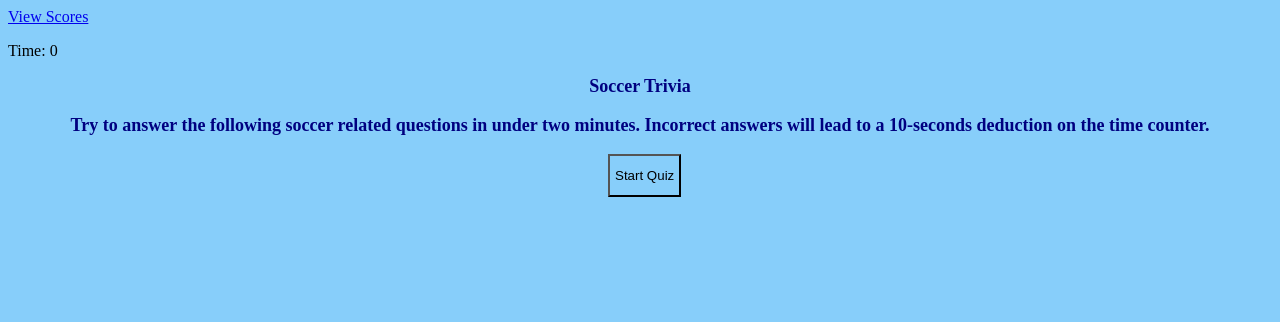
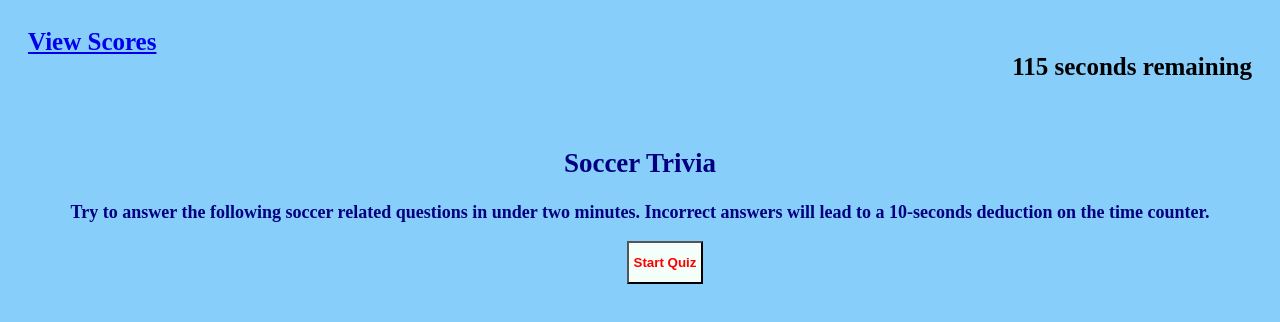
Before and after one commit to Nderingo/Quiz-Coding, a plain HTML site: page index.html in a window 1280 px wide. Drawn offline with Linux system fonts and the light colour scheme.

Commit message:
modified css file ,js file and index.html

```diff
--- a/assets/css/style.css
+++ b/assets/css/style.css
@@ -1,23 +1,33 @@
 * {
 background-color:lightskyblue;
+
 };
 
 #game-start {
     display: flex;
-
-align-content: center;
+    align-content: center;
 }
 
-.free {
+section {
     text-align: center;
     font-size: 18px;
     font-weight: bold;
-    color:navy
+    color:#000080;
+}
+
+header {
+    padding: 20px;
+    display: flex;
+    justify-content: space-between;
+    font-size: 25px;
+    font-weight: bold;
 }
 
 button {
     padding: 12px 5px;
     display: flexbox;
-    align-items: center;
-    margin-left: 600px;
+    margin-left: 50px;
+    color:#ff0000;
+    font-weight: bolder;
+    background-color:#f5fffa;
 }
--- a/assets/js/script.js
+++ b/assets/js/script.js
@@ -1,15 +1,36 @@
-var counter = document.getElementById("counter");
+// Select elelements by class
+var counterEl = document.querySelector(".counter");
+//  Select elements by id
+var homerEl = document.getElementById("homer");
 
-var homer = document.getElementById("homer");
+var secondsRemaining = 120;
 
-var questionsEl = document.getElementById("questions");
+function setTime() {
+// Set timer Interval
 
-var inputEl = document.getElementById("input-initials");
+var timerInterval = setInterval(function() {
+    secondsRemaining--;
+    counterEl.textContent = secondsRemaining + " seconds remaining ";
 
-var formEl = document.getElementById("form");
+    if(secondsRemaining === 0) {
+      // Stops execution of action at set interval
+      clearInterval(timerInterval);
+      // Calls function to ask questions
+      sendMessage();
+    }
 
-var highscoresEl = document.getElementById("highscores");
+  }, 1000);
+}
+  setTime();
 
-var highscoreListEl = document.getElementById("highscore-list");
+// var questionsEl = document.getElementById("questions");
 
-var highscorePage = document.getElementById("highscore-page");
+// var inputEl = document.getElementById("input-initials");
+
+// var formEl = document.getElementById("form");
+
+// var highscoresEl = document.getElementById("highscores");
+
+// var highscoreListEl = document.getElementById("highscore-list");
+
+// var highscorePage = document.getElementById("highscore-page");
--- a/index.html
+++ b/index.html
@@ -12,12 +12,12 @@
   <main>
         <header>
             <a href="#scores" id="display">View Scores</a>
-            <p id="counter">Time: 0</p>
+            <p class="counter">Time: 0</p>
         </header>
 
         <section id="homer">
-            <h1 class="free">Soccer Trivia</h1>
-            <p class="free">Try to answer the following soccer related questions in under two minutes. Incorrect answers will lead to a 10-seconds deduction on the time counter.</p>
+            <h1>Soccer Trivia</h1>
+            <p>Try to answer the following soccer related questions in under two minutes. Incorrect answers will lead to a 10-seconds deduction on the time counter.</p>
             <button id="game-start">Start Quiz</button>
         </section>
 
@@ -31,6 +31,6 @@
         <div id="right/wrong" class="rightOrWrong"></div>
 
  </main>
-    <script src ="assets/js/script.js"></script>
+    <script src ="./assets/js/script.js"></script>
 </body>
 </html>
```
